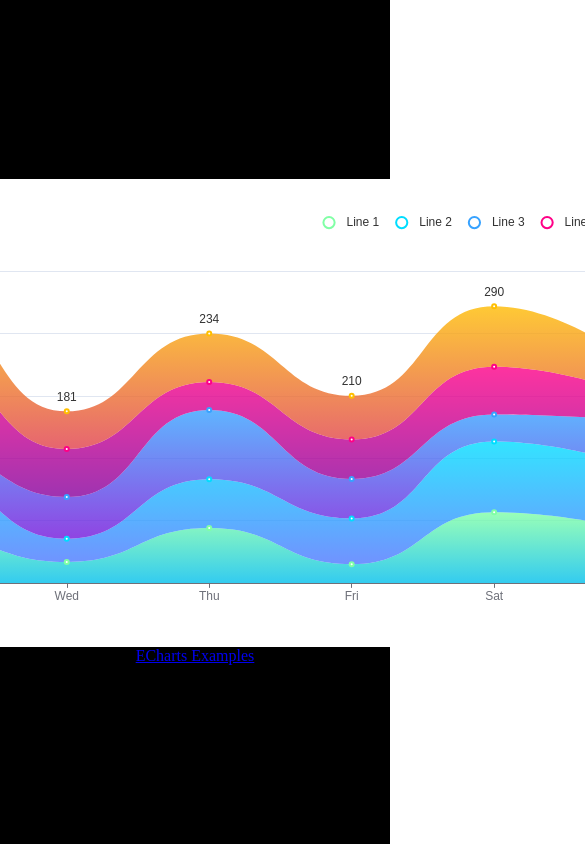
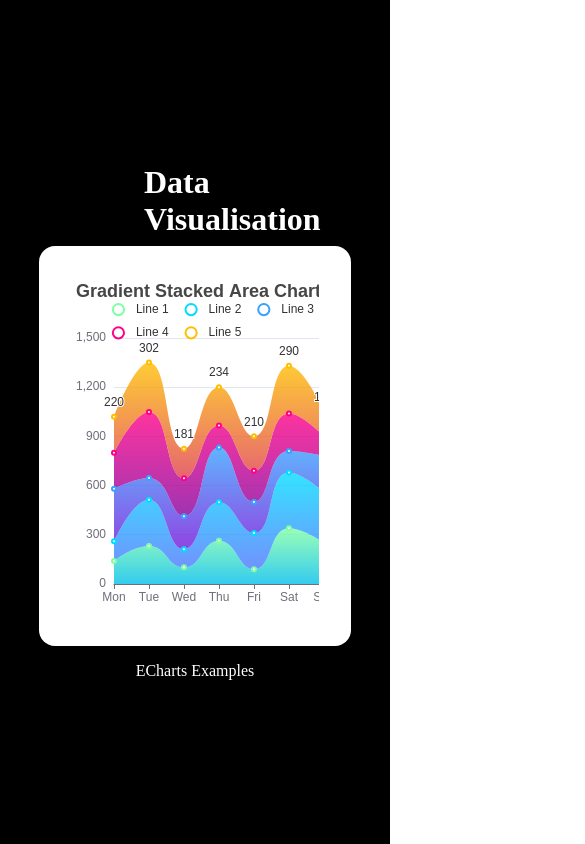
Before and after one commit to takanbi/data-visualization, a plain HTML site: page index.html in a window 390 px wide. Shown: the top 844 px of the page, 585 px wide, since content can reach past the window. Drawn offline with Linux system fonts and the light colour scheme.

Commit message:
used resize function to make responsive

```diff
--- a/css/style.scss
+++ b/css/style.scss
@@ -12,11 +12,17 @@
     justify-content: center;
     align-items: center;
     flex-direction: column;
-    div#main {
-        margin-top: 2em;
-        width: 600px;
-        height: 400px;
+    h1 {
+        color: white;
+        align-self: flex-start;
+        margin-left: 4.5em;
+        margin-bottom: 0.25em;
     }
+    // div#main {
+    //     margin-top: 2em;
+    //     width: 600px;
+    //     height: 400px;
+    // }
     div#main2 {
         background-color: white;
         width: 1024px;
@@ -24,7 +30,13 @@
         padding: 2em;
         border-radius: 1em;
 
-        // width: 600px;
-        // height: 400px;
+        width: 80%;
+        height: 400px;
+    }
+    a {
+        margin-top: 1em;
+        color:white;
+        text-decoration: none;
+        cursor: pointer;
     }
 }
--- a/index.html
+++ b/index.html
@@ -13,10 +13,11 @@
         <!-- <div id="main">
 
         </div> -->
+        <h1>Data Visualisation</h1>
         <div id="main2">
 
         </div>
-        <a href="https://echarts.apache.org/examples/en/index.html#chart-type-line">ECharts Examples</a>
+        <a href="https://echarts.apache.org/examples/en/index.html#chart-type-line" >ECharts Examples</a>
     </div>
 
     <script src="js/echarts.min.js"></script>
--- a/js/app2.js
+++ b/js/app2.js
@@ -2,13 +2,19 @@
 
 var chartDom = document.getElementById('main2');
 var myChart = echarts.init(chartDom);
+//
+window.onresize = ()=> {
+    myChart.resize();
+}//now responsive
 var option;
 
 option = {
   color: ['#80FFA5', '#00DDFF', '#37A2FF', '#FF0087', '#FFBF00'],
   title: {
     text: 'Gradient Stacked Area Chart',
-    left: "left"
+    left: 'left',
+    // textVerticalAlign: '-50',
+    // top: '-10'
   },
   tooltip: {
     trigger: 'axis',
@@ -21,7 +27,8 @@ option = {
   },
   legend: {
     data: ['Line 1', 'Line 2', 'Line 3', 'Line 4', 'Line 5'],
-    left: "right"
+    left: "right",
+    top: '20px'//
   },
 //   toolbox: {
 //     feature: {
@@ -29,10 +36,14 @@ option = {
 //     }
 //   },
   grid: {
-    left: '3%',
+    left: '2%',
     right: '4%',
     bottom: '3%',
-    containLabel: true
+    // left: '0',
+    // right: '0',
+    // bottom: '0',
+    containLabel: true,
+    width: '100%'
   },
   xAxis: [
     {
```
Also changed, not shown: css/style.css, 1 other file.
